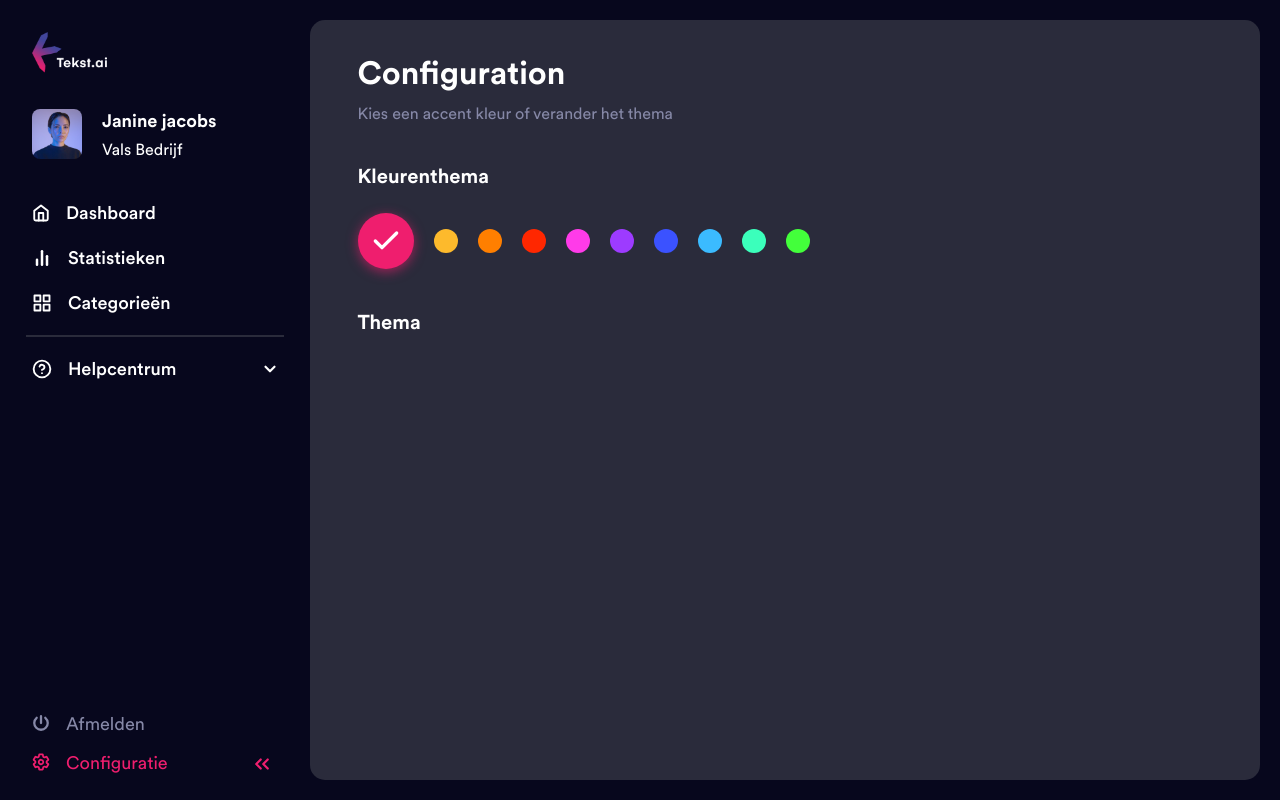
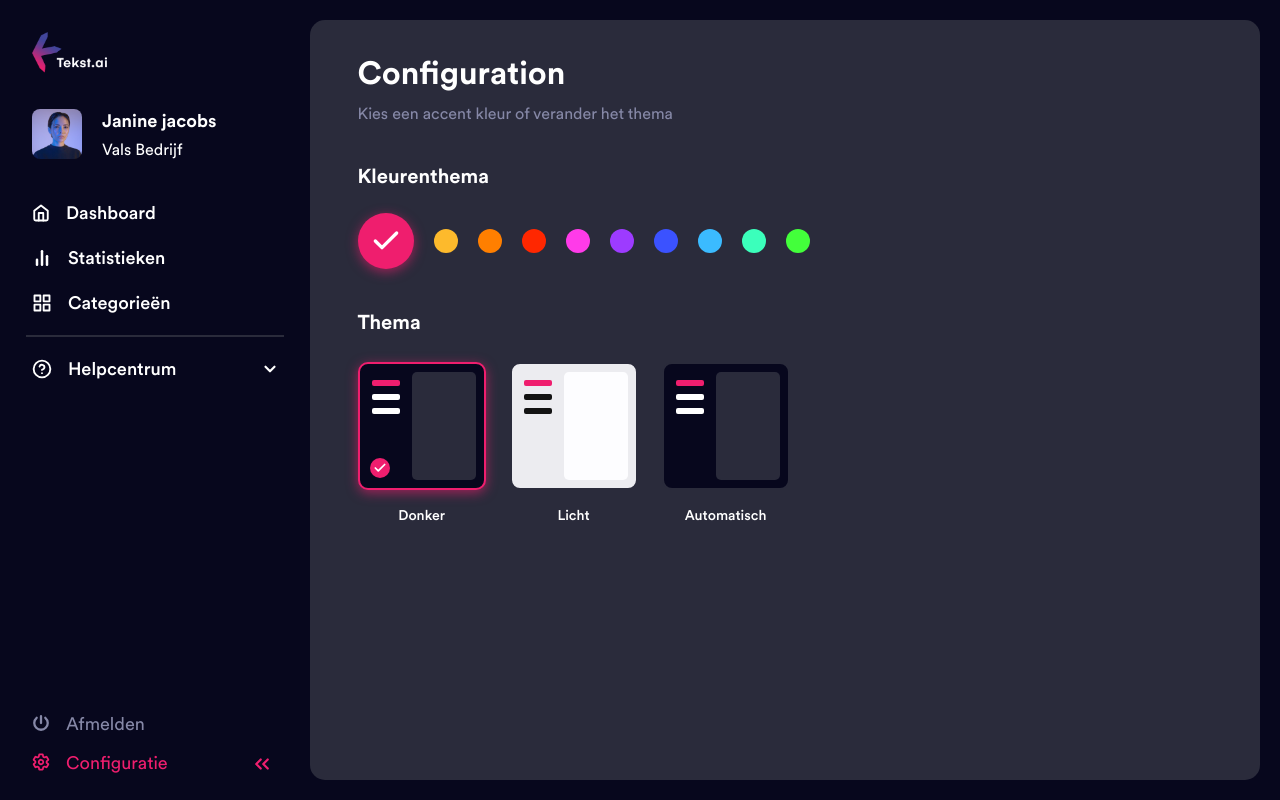
Before and after one commit to Tekst-ai/Frontend, a Next.js app: page /configuration in a window 1280 px wide. Built offline with nearby package versions, Linux system fonts and the light colour scheme.

Commit message:
Change dark - light mode

```diff
--- a/ThemeConfig.ts
+++ b/ThemeConfig.ts
@@ -1,6 +1,6 @@
 import { Colors } from './variables'
 
-interface Theme {
+export interface Theme {
     light: {
         name: string,
         background: string,
@@ -8,6 +8,12 @@ interface Theme {
         text: string,
     },
     dark: {
+        name: string,
+        background: string,
+        backgroundSec: string
+        text: string,
+    }
+    auto: {
         name: string,
         background: string,
         backgroundSec: string
@@ -24,6 +30,12 @@ const themes: Theme = {
     },
     dark: {
         name: 'dark',
+        background: Colors.blackPri,
+        backgroundSec: Colors.blackSec,
+        text: Colors.textWhite,
+    },
+    auto: {
+        name: 'auto',
         background: Colors.blackPri,
         backgroundSec: Colors.blackSec,
         text: Colors.textWhite,
--- /dev/null
+++ b/components/configuration/ThemeItem.tsx
@@ -0,0 +1,110 @@
+import type { NextPage } from 'next'
+import styled from 'styled-components'
+import { FiCheck } from 'react-icons/fi'
+
+import { Colors } from '../../variables'
+import themes, { Theme } from '../../ThemeConfig'
+import useStore from '../../store'
+
+interface ThemeItemProps {
+    theme: string
+}
+
+interface ThemeItemContainerProps {
+    theme: string,
+    store: any
+}
+
+const ThemeItemContainer = styled.div<ThemeItemContainerProps>`
+    background: ${(ThemeItemContainerProps) => themes[ThemeItemContainerProps.theme as keyof typeof themes].background};
+    border: 2px solid ${({ store }: any ) => store.backgroundSec};
+    width: 8rem;
+    height: 8rem;
+    border-radius: 10px;
+    transition: all 0.2s ease-in-out;
+    position: relative;
+    display: flex;
+
+    div:last-of-type {
+        visibility: hidden;
+        background: ${Colors.primary};
+        position: absolute;
+        width: 1.25rem;
+        height: 1.25rem;
+        display: flex;
+        align-items: center;
+        justify-content: center;
+        border-radius: 50%;
+        bottom: 10px;
+        left: 10px;
+    }
+
+    input:checked + & {
+        box-shadow: 0 3px 12px #EF1E6E99;
+        border: 2px solid ${Colors.primary};
+
+        div:last-of-type {
+            visibility: visible;
+        }
+    }
+`
+
+interface NavigationList {
+    theme: string,
+}
+
+const NavigationList = styled.ul<NavigationList>`
+    padding: 1rem 0.75rem;
+    display: flex;
+    flex-direction: column;
+    width: auto;
+
+    li {
+        width: 1.8rem;
+        height: 0.375rem;
+        background: ${(NavigationList) => themes[NavigationList.theme as keyof typeof themes].text};
+        margin-bottom: 0.5rem;
+        border-radius: 2px;
+
+        &:first-of-type {
+            background: ${Colors.primary};
+        }
+    }
+`
+
+interface ContentProps {
+    theme: string;
+}
+
+const Content = styled.div<ContentProps>`
+    display: flex;
+    width: 100%;
+    height: calc(100% - 1rem);
+    background: ${(ContentProps) => themes[ContentProps.theme as keyof typeof themes].backgroundSec};
+    margin: 0.5rem 0.5rem 0.5rem 0;
+    border-radius: 5px;
+`
+
+const ThemeItem: NextPage<ThemeItemProps> = ({ theme }) => {
+    const store: keyof Theme = useStore((s: any) => s.theme);
+
+    return (
+        <ThemeItemContainer theme={theme} store={themes[store]}>
+            <NavigationList theme={theme}>
+                <li></li>
+                <li></li>
+                <li></li>
+            </NavigationList>
+
+            <Content theme={theme}>
+
+            </Content>
+
+            <div>
+                <FiCheck strokeWidth={3} fontSize={14} color={Colors.textWhite}/>
+            </div>
+        </ThemeItemContainer>
+    )
+}
+
+export default ThemeItem
--- /dev/null
+++ b/components/configuration/ThemeSwitcher.tsx
@@ -0,0 +1,52 @@
+import type { NextPage } from 'next'
+import styled from 'styled-components'
+
+import useStore from '../../store'
+import ThemeItem from './ThemeItem'
+
+interface ThemeSwitcherProps {
+    id: string,
+    value: string
+}
+
+export const ThemeContainer = styled.label`
+    display: flex;
+    flex-direction: column;
+    margin-right: 1.5rem;
+    cursor: pointer;
+
+    input {
+        appearance: none;
+    }
+
+    span {
+        text-transform: capitalize;
+        text-align: center;
+        margin-top: 1rem;
+        font-size: 0.875rem;
+        font-weight: 500;
+    }
+`
+
+const ThemeSwitcher: NextPage<ThemeSwitcherProps> = ({ id, value }) => {
+    const theme = useStore((s: any) => s.theme);
+    const store = useStore((s: any) => s.setTheme);
+
+    const handleChange = (e: any) => {
+        if (e.currentTarget.value) {
+            store(e.currentTarget.value);
+        }
+    }
+
+    return (
+        <ThemeContainer htmlFor={id}>
+            <input type="radio" id={id} value={id} name="modeSelector" checked={theme === id ? true : false} onChange={handleChange}/>
+
+            <ThemeItem theme={id}/>
+
+            <span>{ value }</span>
+        </ThemeContainer>
+    )
+}
+
+export default ThemeSwitcher
--- /dev/null
+++ b/components/configuration/index.ts
@@ -0,0 +1,5 @@
+import ThemeSwitcher from "./ThemeSwitcher";
+
+export {
+    ThemeSwitcher
+}
--- a/components/layout/Menu.tsx
+++ b/components/layout/Menu.tsx
@@ -22,6 +22,7 @@ const Container = styled.div<ContainerProps>`
     width: ${(ContainerProps) => ContainerProps.isOpen ? "25rem" : "5rem"};
     display: flex;
     flex-direction: column;
+    transition: all 0.2s ease-in-out;
 `
 
 interface ImageContainerProps {
--- a/layout/BaseLayout.tsx
+++ b/layouts/BaseLayout.tsx
@@ -1,7 +1,7 @@
 import React from 'react'
 import type { NextPage } from 'next'
 import useStore from '../store';
-import themes from '../ThemeConfig';
+import themes, { Theme } from '../ThemeConfig';
 import styled, { createGlobalStyle } from 'styled-components';
 import { Menu } from '../components/layout';
 
@@ -30,6 +30,7 @@ const Main = styled.main<MainProps>`
     padding: 1.25rem;
     padding-left: 0;
     width: 100%;
+    transition: all 0.2s ease-in-out;
 `
 
 interface SubContainerProps {
@@ -42,14 +43,15 @@ const SubContainer = styled.div<SubContainerProps>`
     border-radius: 15px;
     width: 100%;
     height: calc(100vh - 2.5rem);
+    transition: all 0.2s ease-in-out;
 `
 
 const Layout: NextPage<LayoutProps> = ({ children }) => {
-    const theme = useStore((s: any) => s.theme);
+    const theme: keyof Theme = useStore((s: any) => s.theme);
 
     return (
         <>
-            <GlobalStyle theme={theme === 'dark' ? themes.dark : themes.light } />
+            <GlobalStyle theme={themes[theme]} />
 
             <Container>
                 <Menu/>
--- a/pages/_app.tsx
+++ b/pages/_app.tsx
@@ -1,6 +1,6 @@
 import '../styles/globals.css'
 import type { AppProps } from 'next/app'
-import { BaseLayout } from '../layout'
+import { BaseLayout } from '../layouts'
 import Head from 'next/head'
 
 import { TitleFormat } from '../services/title'
--- a/pages/configuration/index.tsx
+++ b/pages/configuration/index.tsx
@@ -5,6 +5,7 @@ import { FiCheck } from 'react-icons/fi'
 import { Colors } from '../../variables'
 import { accentColors } from '../../ThemeConfig'
 import { useAccent } from '../../store'
+import { ThemeSwitcher } from '../../components/configuration'
 
 const TitleContainer = styled.div`
     margin-bottom: 2.5rem;
@@ -20,6 +21,10 @@ const SubContainer = styled.div`
 
     h2 {
         margin-bottom: 1.5rem;
+    }
+
+    form {
+        display: flex;
     }
 `
 
@@ -51,7 +56,6 @@ const ColorListItemActive = styled(ColorListItem)`
 
 const Configuration: NextPage = () => {
     const accentColor: any = useAccent();
-    console.log(accentColor.theme);
 
     return (
         <div>
@@ -79,6 +83,14 @@ const Configuration: NextPage = () => {
 
             <SubContainer>
                 <h2>Thema</h2>
+
+                <form>
+                    <ThemeSwitcher id="dark" value="donker"/>
+
+                    <ThemeSwitcher id="light" value="licht"/>
+
+                    <ThemeSwitcher id="auto" value="automatisch"/>
+                </form>
             </SubContainer>
         </div>
     )
```
Also changed, not shown: layouts/index.tsx (renamed from layout/index.tsx).
